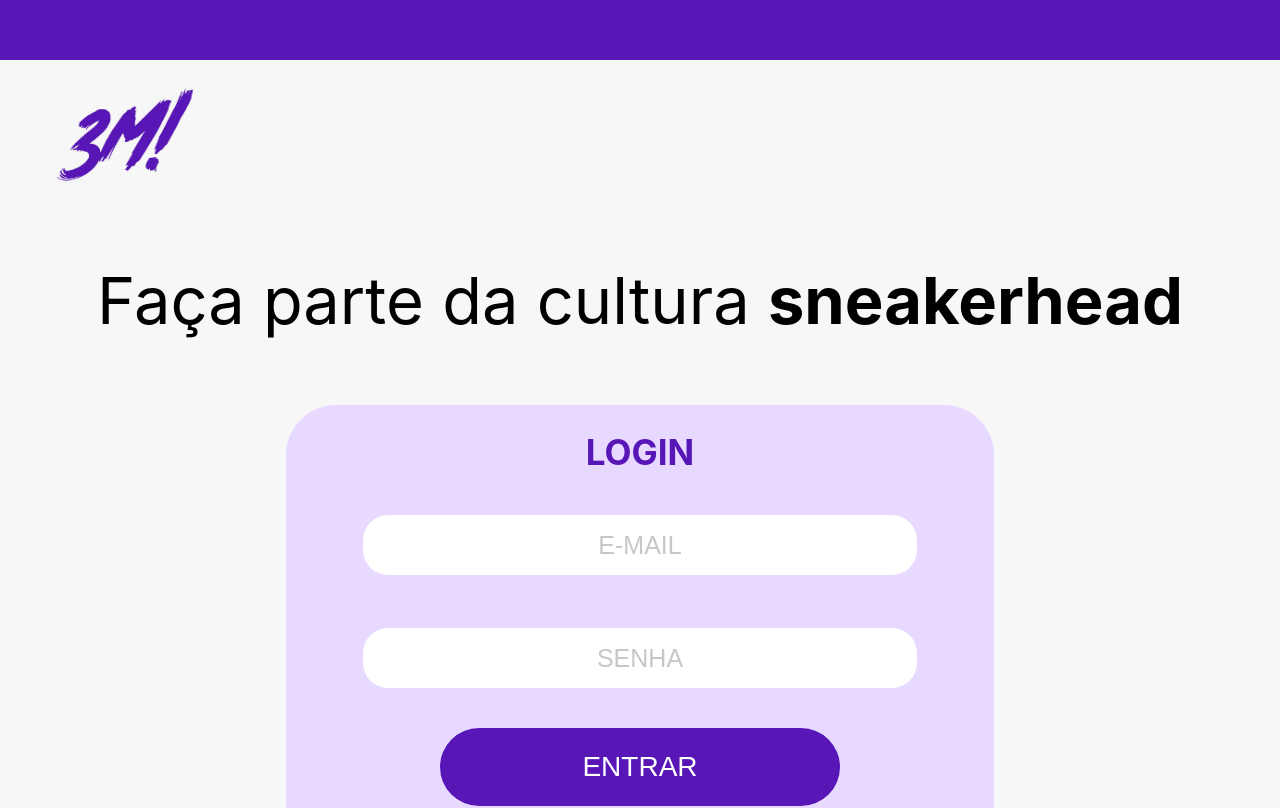
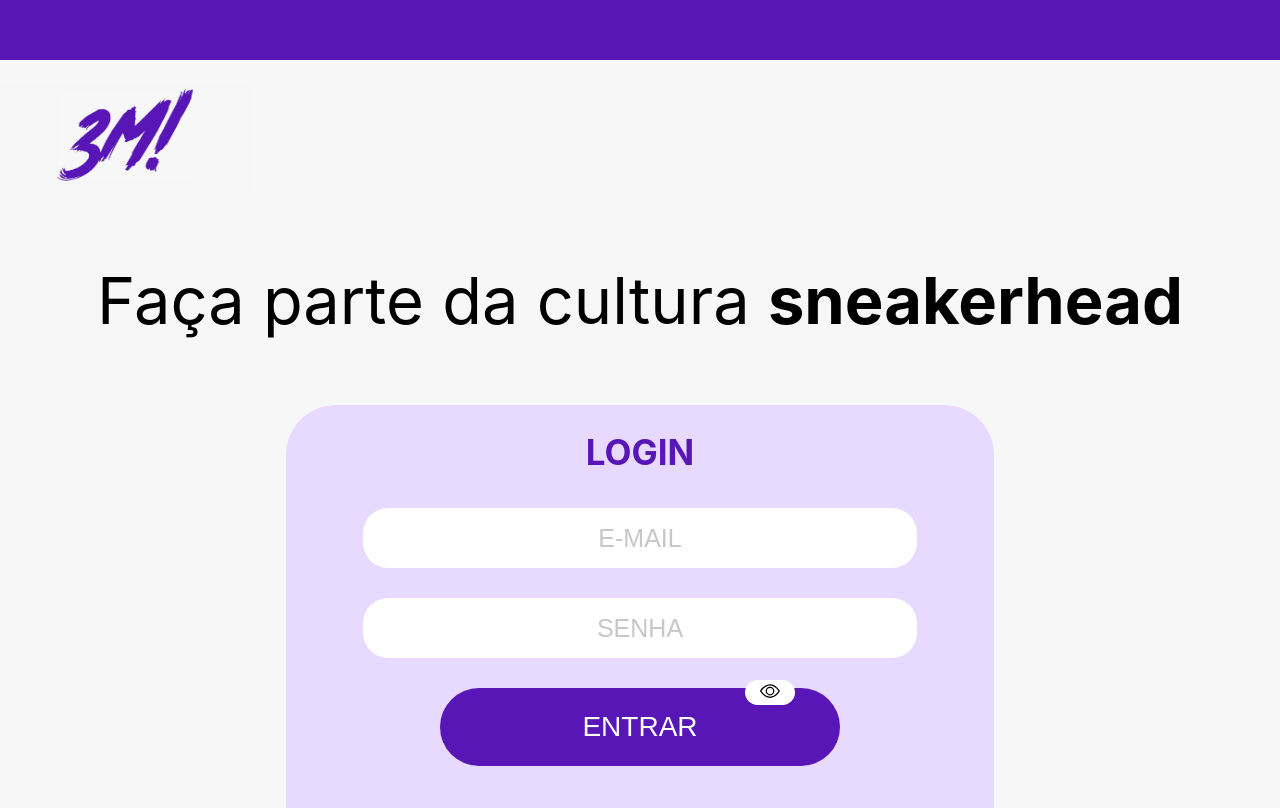
Before and after one commit to MuriEdu/E-commerce, a React (Create React App) app: page / in a window 1280 px wide. Shown: the top 808 px of the page. Built offline with nearby package versions, Linux system fonts and the light colour scheme.

Commit message:
get login data, and show password

```diff
--- a/package.json
+++ b/package.json
@@ -8,6 +8,7 @@
     "@testing-library/user-event": "^12.8.3",
     "react": "^17.0.2",
     "react-dom": "^17.0.2",
+    "react-icons": "^4.2.0",
     "react-scripts": "4.0.3",
     "styled-components": "^5.3.0",
     "web-vitals": "^1.1.2"
--- a/src/App.js
+++ b/src/App.js
@@ -1,4 +1,5 @@
-import LoginScreen from "./components/LoginScreen";
+import React from "react";
+import LoginScreen from "./pages/LoginPage/LoginScreen";
 
 function App() {
   return (
--- a/src/components/LoginScreen.js
+++ /dev/null
@@ -1,29 +0,0 @@
-import { SloganLogin, TopMenu, BottonLinkForm, FormInput, LoginBox, LoginTxt, LoginButton, LogoSty } from "../styles";
-import Logo from './assets/logo.png'
-
-function LoginScreen (){
-    return(
-        <div style={{backgroundColor: "#F7F7F7", }}>
-            <TopMenu></TopMenu>
-            <LogoSty src={Logo} alt='logo'/>
-            <SloganLogin>Faça parte da cultura <b>sneakerhead</b> </SloganLogin>
-            <LoginBox>
-                <LoginTxt><b>LOGIN</b></LoginTxt>
-                <FormInput
-                    style={{marginTop: 110,}}
-                    placeholder={'E-MAIL'}
-                />
-                <FormInput
-                    style={{marginTop: 223,}}
-                    placeholder={'SENHA'}
-                />
-                <LoginButton>ENTRAR</LoginButton>
-            </LoginBox>
-            <BottonLinkForm>
-                Ainda não tem cadastro? <br/> Clique <b>aqui</b> para se cadastrar
-            </BottonLinkForm>
-        </div>
-    )
-}
-
-export default LoginScreen;
--- a/src/index.css
+++ b/src/index.css
@@ -1,8 +1,11 @@
+
+
 body {
   margin: 0;
   font-family: -apple-system, BlinkMacSystemFont, 'Segoe UI', 'Roboto', 'Oxygen',
     'Ubuntu', 'Cantarell', 'Fira Sans', 'Droid Sans', 'Helvetica Neue',
     sans-serif;
+  background-color: #F7F7F7;
   -webkit-font-smoothing: antialiased;
   -moz-osx-font-smoothing: grayscale;
 }
--- /dev/null
+++ b/src/pages/LoginPage/LoginScreen.js
@@ -0,0 +1,52 @@
+import React, { useState } from 'react'
+
+import { SloganLogin, TopMenu, BottonLinkForm, FormInput, LoginBox, LoginTxt, LoginButton, LogoSty, EyeButton, DivInput } from "./stylesLogin";
+import Logo from './assets/logo.png'
+import { BsEyeSlash, BsEye } from "react-icons/bs";
+
+function LoginScreen (){
+
+    const [email, setEmail] = useState('')
+    const [password, setPassword] = useState('')
+    const [showPassword, setShowPassword] = useState(false)
+
+    return(
+        <div style={{backgroundColor: "#F7F7F7", }}>
+            <TopMenu></TopMenu>
+            <LogoSty src={Logo} alt='logo'/>
+            <SloganLogin>Faça parte da cultura <b>sneakerhead</b> </SloganLogin>
+            <LoginBox>
+                <LoginTxt><b>LOGIN</b></LoginTxt>
+                <DivInput>
+                    <FormInput
+                        placeholder={'E-MAIL'}
+                        type={'text'}
+                        value={email}
+                        onChange={e => setEmail(e.target.value)}
+                    />
+                    <FormInput
+                        placeholder={'SENHA'}
+                        type={showPassword ? 'text' : 'password'}
+                        value={password}
+                        onChange={e => setPassword(e.target.value)}
+                    />
+                </DivInput>
+                <EyeButton
+                    onClick={() => setShowPassword(!showPassword)}
+                >
+
+                     { showPassword ? <BsEyeSlash size={20}/> : <BsEye size={20} /> }
+
+                </EyeButton>
+                <LoginButton
+                    onClick={() => alert(`${email}, ${password}`)}
+                >ENTRAR</LoginButton>
+            </LoginBox>
+            <BottonLinkForm>
+                Ainda não tem cadastro? <br/> Clique <b>aqui</b> para se cadastrar
+            </BottonLinkForm>
+        </div>
+    )
+}
+
+export default LoginScreen;
--- a/src/styles.js
+++ b/src/pages/LoginPage/stylesLogin.js
@@ -11,7 +11,7 @@ export const SloganLogin = styled.p`
     font-size: 65px;
     text-align: center;
 `
-export const LoginBox = styled.form`
+export const LoginBox = styled.div`
     display: flex;
     flex-direction: column;
     align-items: center;
@@ -24,25 +24,29 @@ export const LoginBox = styled.form`
 `
 
 export const FormInput = styled.input`
-    position: absolute;
     width: 550px;
     height: 58px;
     border-radius: 25px;
     text-align: center;
     font-size: 25px;
     border: black;
-
+    margin-bottom: 30px;
     ::placeholder,
     ::-webkit-input-placeholder{
         color: #C9C6C6;
     }
+    `
+    export const DivInput = styled.div`
+        display: flex;
+        flex-direction: column;
+        align-items: center;
+        background-color: #E7D9FF;
     `
 
     export const LoginButton = styled.button`
         width: 400px;
         height: 77.67px;
         border-radius: 50px;
-        margin-top: 220px;
         background-color: #5816B7;
         font-size: 28px;
         color: white;
@@ -68,3 +72,13 @@ export const FormInput = styled.input`
         height: 110px;
         margin-top: 22px;
     `
+
+    export const EyeButton = styled.button`
+        position: absolute;
+        width: 50px;
+        top: 680px;
+        right: 485px;
+        background-color: white;
+        border: none;
+        border-radius: 25px;
+    `
```
Also changed, not shown: src/pages/LoginPage/assets/logo.png (renamed from src/components/assets/logo.png), 1 other file (tests, documents, lock files or other folders).
